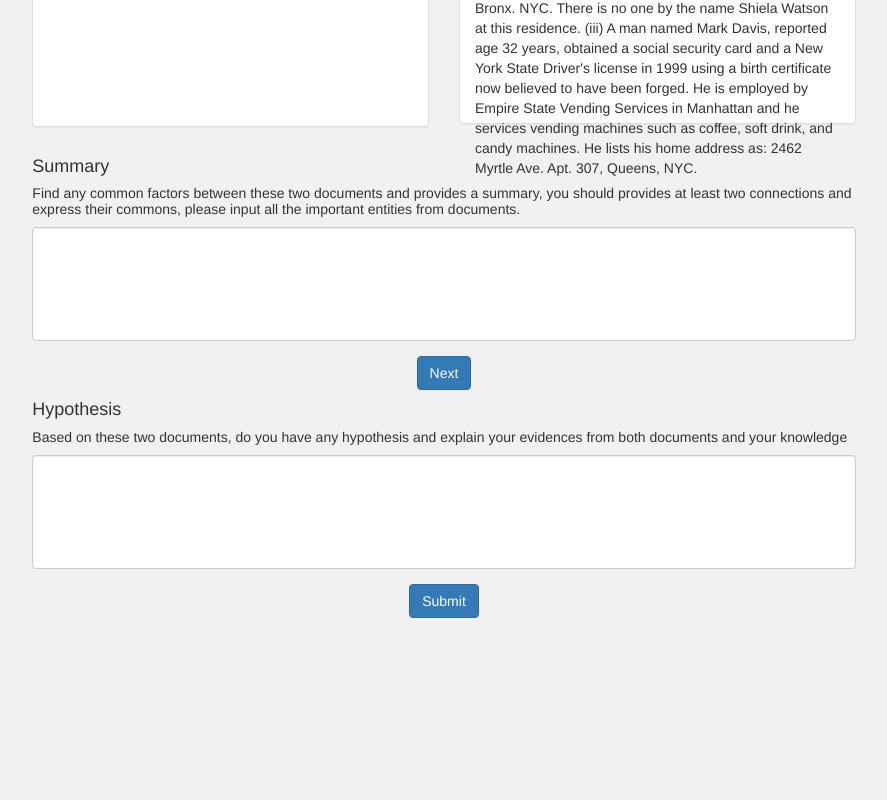
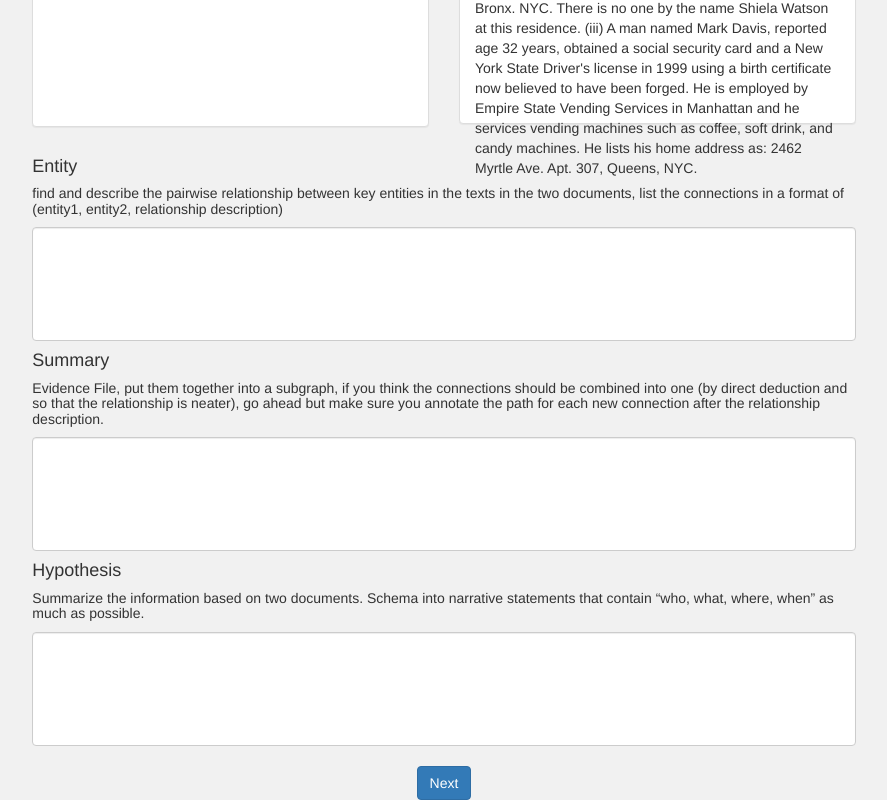
Before and after one commit to yalibian/Connections, a website: page static/index.html in a window 1280 px wide. Shown: the part 513-1313 px from the top of the page, without its empty margins (196-1083 px from the left). Before the commit the page ends 1131 px from the top, so only its background shows below. Drawn offline with Linux system fonts and the light colour scheme.

Commit message:
Update html

```diff
--- a/static/index.html
+++ b/static/index.html
@@ -58,7 +58,8 @@
             <br>
             <hr>
             <h4>Instructions</h4>
-            <h5>Read two intelligence documents that are relevant to potential terrorist attacks below and tell us the connections between the two documents through following two tasks</h5>
+            <h5>Read two intelligence documents that are relevant to potential terrorist attacks below and tell us the
+                connections between the two documents through following two tasks</h5>
 
             <div class="row">
                 <div class="col-sm-6 col-md-6">
@@ -100,34 +101,30 @@
             </div>
 
 
+            <div>
+                <div>
+                    <h4>Entity</h4>
+                    <h5>find and describe the pairwise relationship between key entities in the texts in the two documents, list the connections in a format of (entity1, entity2, relationship description)</h5>
+                    <textarea class="form-control" rows="5" id="entity" style="resize:none;"></textarea>
+                </div>
+                <div>
+                    <h4>Summary</h4>
+                    <h5>
+                        Evidence File, put them together into a subgraph, if you think the connections should be combined into one (by direct deduction and so that the relationship is neater), go ahead but make sure you annotate the path for each new connection after the relationship description.
+                    </h5>
+                    <textarea class="form-control" rows="5" id="summary" style="resize:none;"></textarea>
+                </div>
+                <div>
+                    <h4>Hypothesis</h4>
+                    <h5>
+                        Summarize the information based on two documents. Schema into narrative statements that contain “who, what, where, when” as much as possible.
+                    </h5>
+                    <textarea class="form-control" rows="5" id="hypo" style="resize:none;"></textarea>
+                </div>
 
-            <h4>Summary</h4>
-            <h5>Find any common factors between these two documents and provides a summary, you should provides at least two connections and express their commons, please input all the important entities from documents.</h5>
-            <div>
-                <form>
-                    <div class="form-group">
-                        <!--<label for="comment">Step 2. provide a summary to describe how the documents are related to each-->
-                            <!--other.</label>-->
-                        <textarea class="form-control" rows="5" id="comment" style="resize:none;"></textarea>
-                    </div>
-                    <button type="submit" class="btn btn-primary center-block">Next</button>
-                </form>
+                <br>
+                <button class="btn btn-primary center-block" onclick="submit()">Next</button>
             </div>
-
-            <h4>Hypothesis</h4>
-            <h5>Based on these two documents, do you have any hypothesis and explain your evidences from both documents and your knowledge</h5>
-            <div>
-                <form>
-                    <div class="form-group">
-                        <!--<label for="comment">Step 2. provide a summary to describe how the documents are related to each-->
-                            <!--other.</label>-->
-                        <textarea class="form-control" rows="5" id="comment" style="resize:none;"></textarea>
-                    </div>
-                    <button type="submit" class="btn btn-primary center-block">Submit</button>
-                </form>
-            </div>
-
-
 
         </div>
     </div>
--- a/static/js/main.js
+++ b/static/js/main.js
@@ -2,4 +2,14 @@
  * Created by Yali on 5/18/17.
  */
 
-console.log('hello world');
+// console.log('hello world');
+
+function submit(){
+	console.log('In submit entity');
+	let entity = document.getElementById("entity").value;
+	let summary = document.getElementById("summary").value;
+	let hypo = document.getElementById("hypo").value;
+	console.log(entity);
+	console.log(summary);
+	console.log(hypo);
+}
```
Also changed, not shown: app.js (+5 -7 lines).
